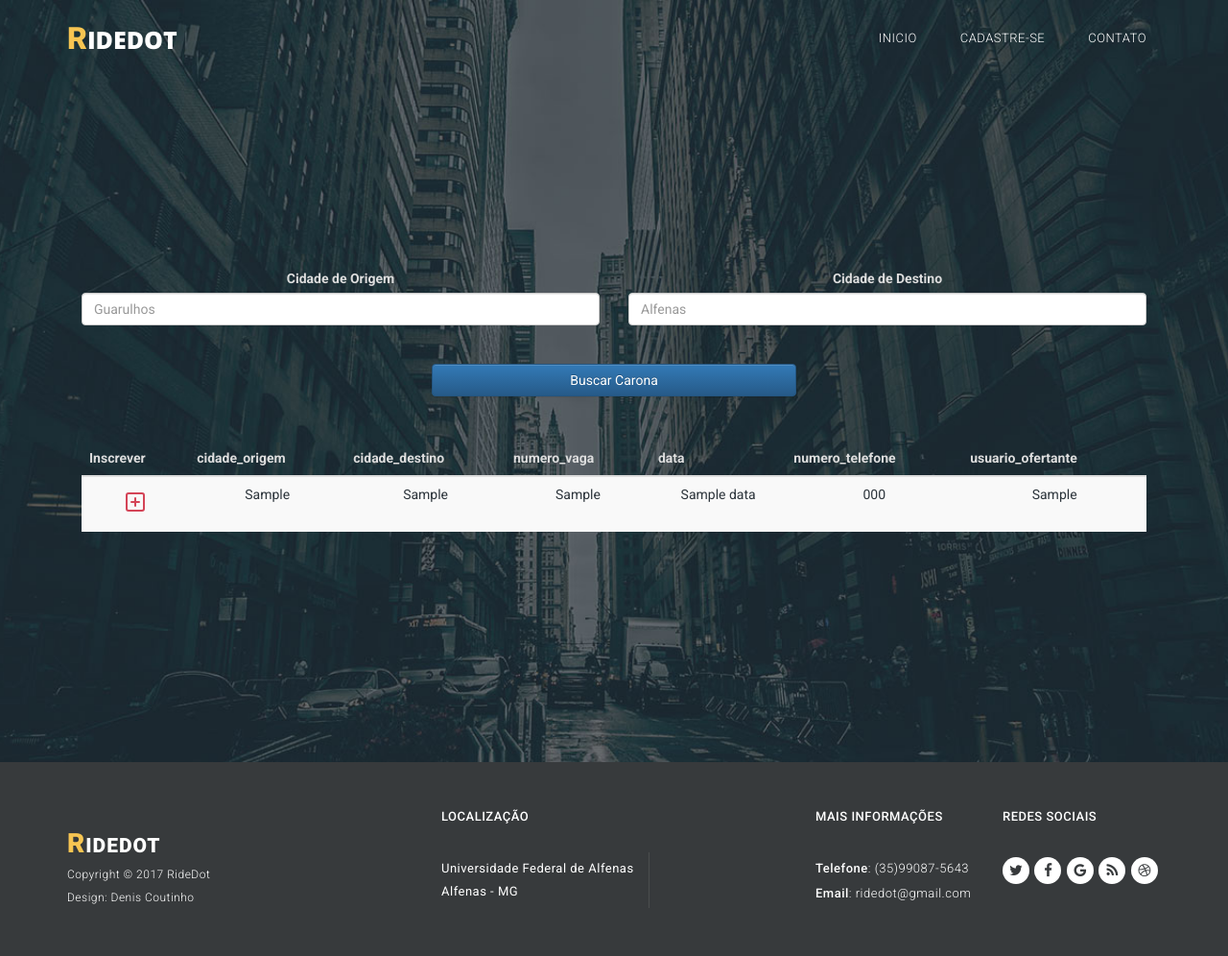
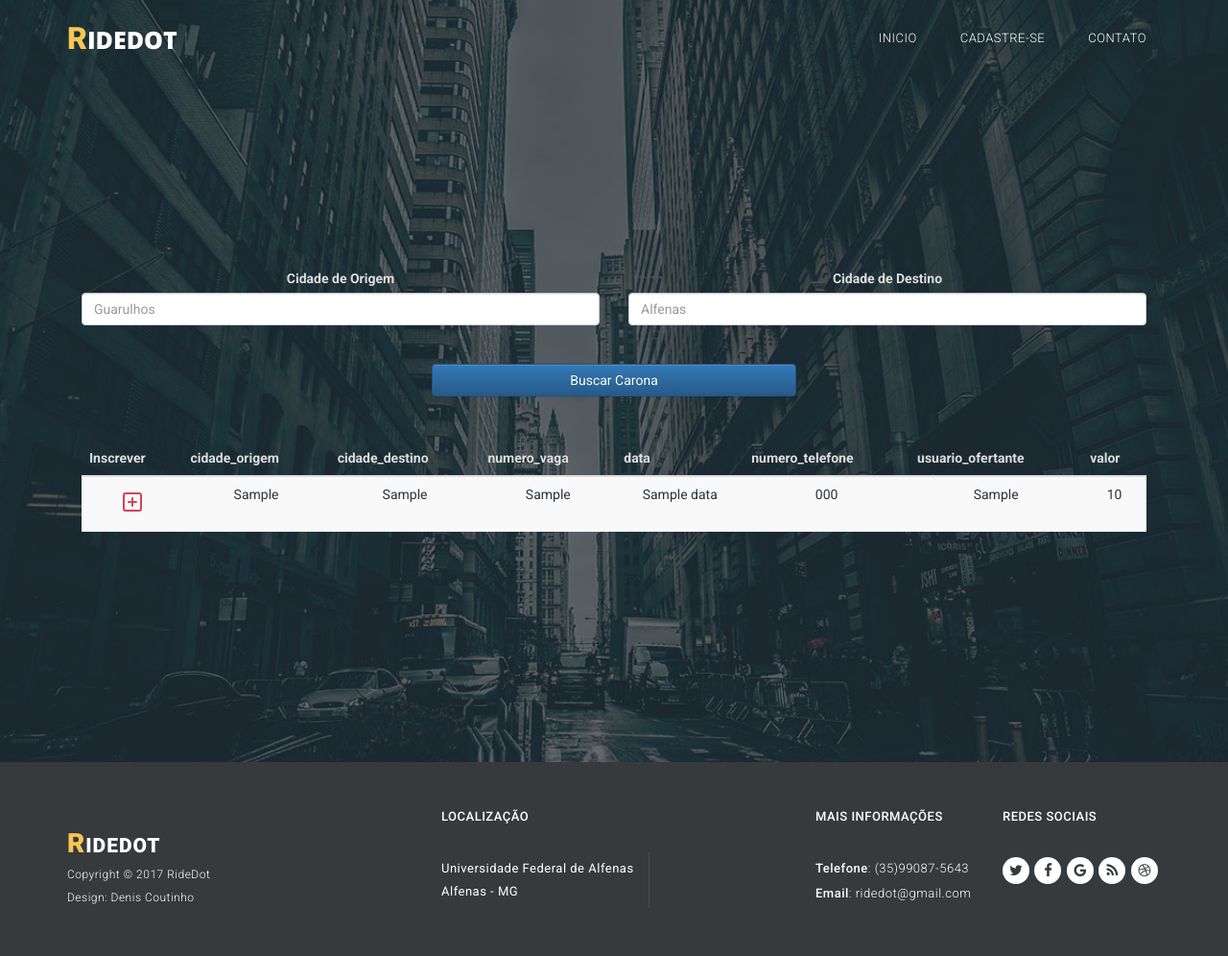
Before and after one commit to vitorhugoclz/Ride-Dot, a Flask app: template templates/buscar_carona.html in a window 1280 px wide. Shown: the whole page at 96% size. Run offline with Flask 2, Linux system fonts and the light colour scheme; the template is opened without the code that fills it: most values are stand-ins (such as "Sample title", 1, 10 or a date in 2020); some libraries are stand-ins or nearby versions.

Commit message:
ajustados valores em entidade Rota e tabela

```diff
--- a/bd.py
+++ b/bd.py
@@ -49,6 +49,7 @@ class Rota(ModelBase):
     numero_vaga = IntegerField()
     data = DateTimeField()
     numero_telefone = CharField()
+    valor = FloatField(default=0.0)
     usuario_ofertante = ForeignKeyField(Usuario)
 
 class CidadesIntermediarias(ModelBase):
@@ -115,6 +116,7 @@ def adicionar_rota(request:object)->Rota:
     rota.data = request.form['data']
     rota.numero_telefone = request.form['telefone']
     rota.numero_vaga = request.form['numero_vagas']
+    rota.valor = request.form['preco_viagem']
     rota.usuario_ofertante = 1
     rota.save()
     return rota
--- a/templates/buscar_carona.html
+++ b/templates/buscar_carona.html
@@ -68,6 +68,7 @@
                         <th style="color: #dddddd">data</th>
                         <th style="color: #dddddd">numero_telefone</th>
                         <th style="color: #dddddd">usuario_ofertante</th>
+                        <th style="color: #dddddd">valor</th>
                 </tr>
                 </thead>
                     <tbody bgcolor="#f0f8ff">
@@ -92,6 +93,7 @@
                         <td>{{ iten.data }}</td>
                         <td>{{ iten.numero_telefone }}</td>
                         <td>{{ iten.usuario_ofertante }}</td>
+                        <td>{{ iten.valor }}</td>
                     {% endfor %}
                     </tr>
                     </tbody>
```
